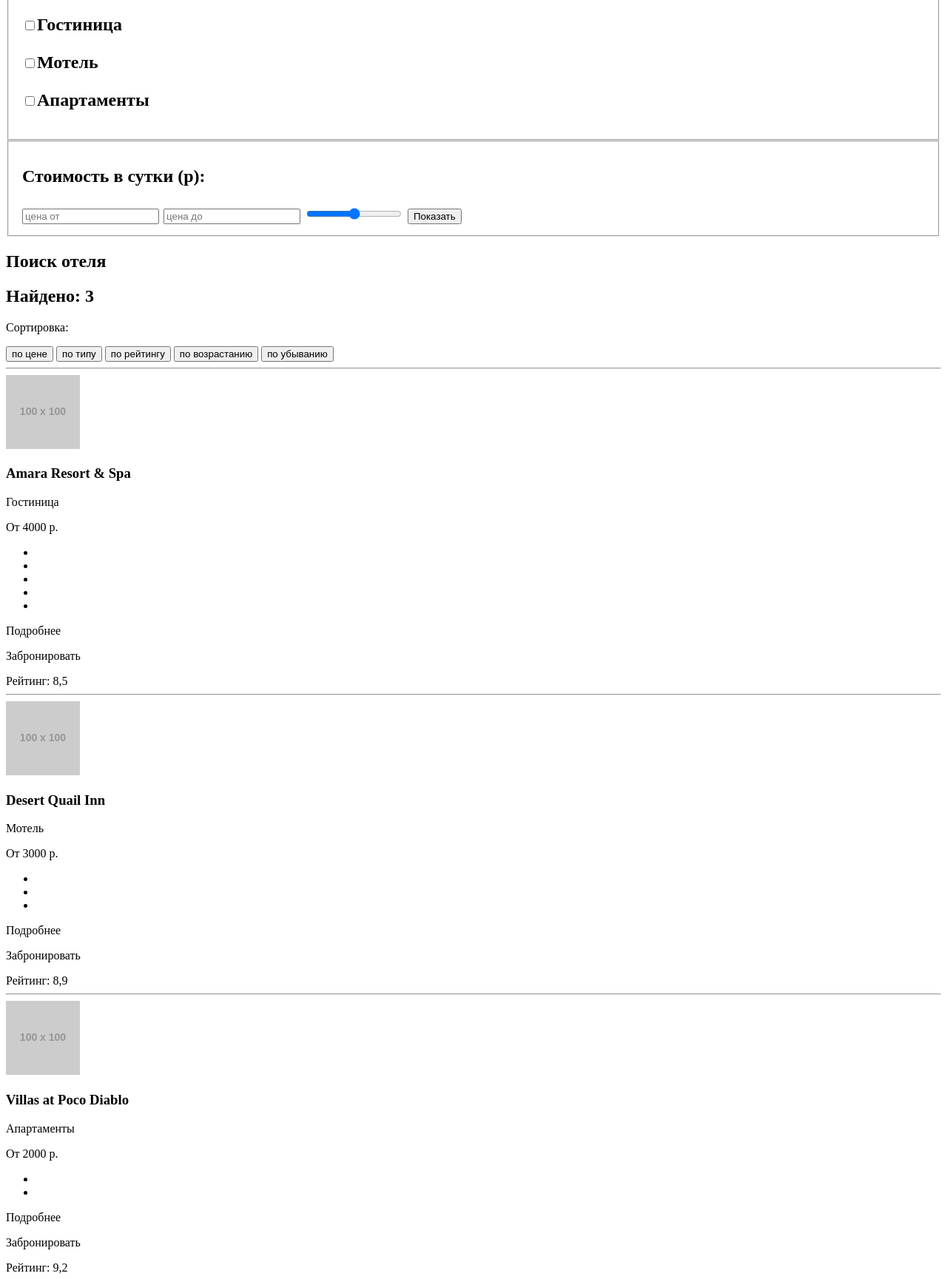
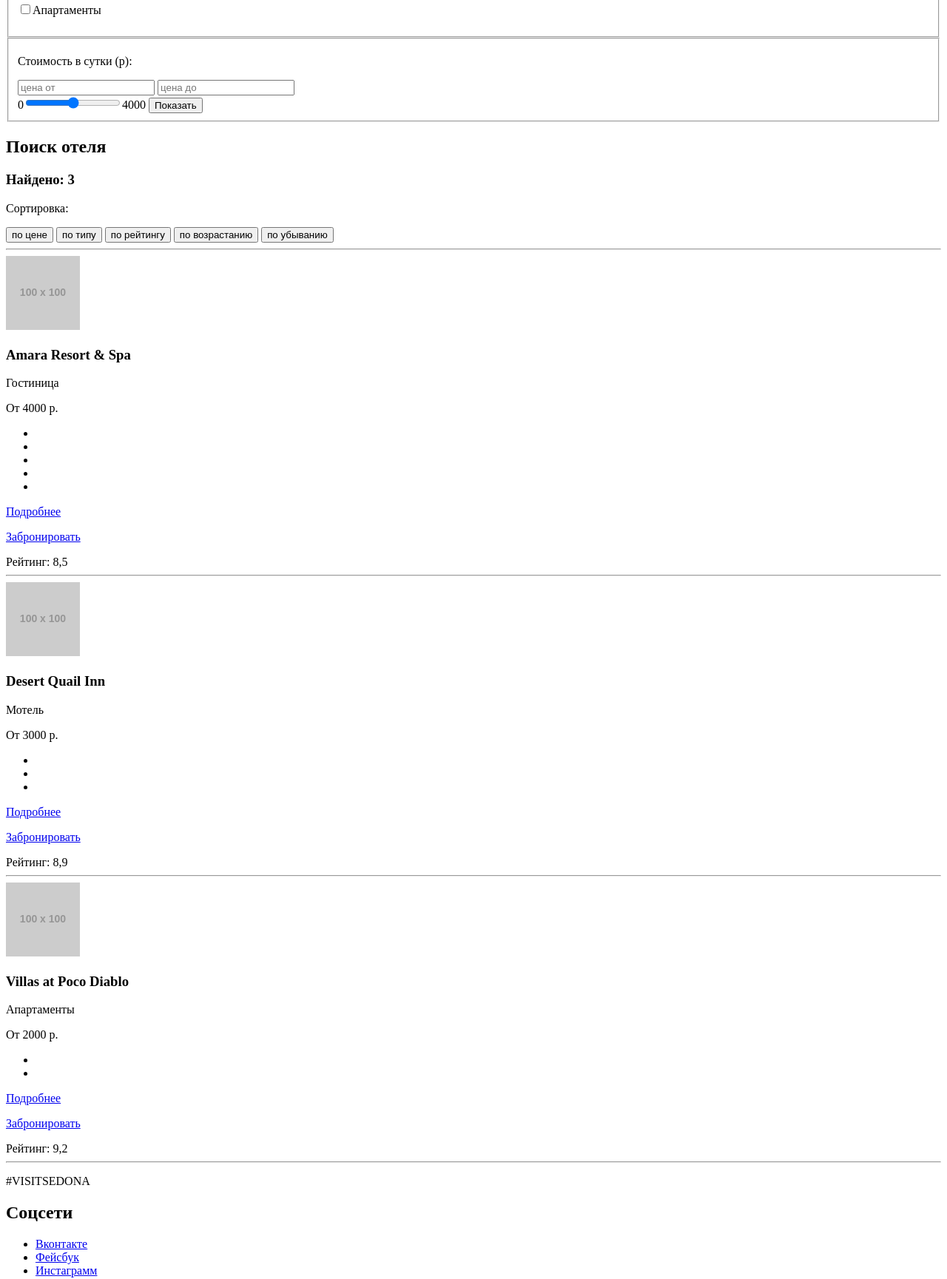
Before and after one commit to mikhaylov-alex/568755-sedona, a plain HTML site: page hotels.html in a window 1280 px wide. Shown: the part 607-2336 px from the top of the page at 74% size. Drawn offline with Linux system fonts and the light colour scheme; placeholder pictures from the web are drawn by us.

Commit message:
код проверен на валидаторе, внесены косметические и структурные изменения
 - Удален DIV с классом hotel из-за отсутсвия необходимости в его использовании
 - код выровнян по горизонтали, удалены лишние пробелы
 - исправлена ошибка в логотипе. Ссылка изменена с черновой на рабочую

```diff
--- a/hotels.html
+++ b/hotels.html
@@ -7,7 +7,7 @@
   <body>
       <h1>Седона</h1>
       <header class="main-header">
-        <a href="sedona-index.html"><img src="http://placehold.it/150x100" alt="logo"></a>
+        <a href="index.html"><img src="http://placehold.it/150x100" alt="logo"></a>
           <nav class="main-navigation">
         <ul class="site-navigation">
             <li><a href="info.html">Информация</a></li>
@@ -19,8 +19,7 @@
       </header>
 
 <main>
-
-      <h2 class="hidden">Поиск отеля<h2>
+  <h2 class="hidden">Поиск отеля</h2>
     <form class="search">
       <fieldset class="form-infrastructure">
         <legend>Инфраструктура</legend>
@@ -37,15 +36,15 @@
       <fieldset class="form-search">
         <p>Стоимость в сутки (р):</p>
         <input type="text" name="search-price-from" placeholder="цена от">
-            <input type="text" name="search-price-from" placeholder="цена до">
-            <input type="range" name="search-price-value" placeholder="цена" min="0" max="4000" step="1000" multiple="2">
+        <input type="text" name="search-price-from" placeholder="цена до"><br>
+        0<input type="range" name="search-price-value" min="0" max="4000" step="1000">4000
         <input type="button" name="search-results" value="Показать">
       </fieldset>
     </form>
 
   <h2>Поиск отеля</h2>
     <article class="sort">
-        <h2>Найдено: 3</h2>
+      <h3>Найдено: 3</h3>
         <p>Сортировка:</p>
         <input type="button" value="по цене">
         <input type="button" value="по типу">
@@ -53,12 +52,9 @@
         <input type="button" value="по возрастанию">
         <input type="button" value="по убыванию">
     </article>
-
-
 <hr>
   <div>
     <article>
-           <div class="hotel">
        <div class="hotel-photo">
         <img src="http://placehold.it/100x100" alt="photo-1">
         </div>
@@ -77,15 +73,13 @@
         </div>
 
         <div class="hotel-order">
-                    <p><a class="button">Подробнее</a></p>
-                      <p><a class="button">Забронировать</a></p>
+          <p><a class="button" href="#">Подробнее</a></p>
+          <p><a class="button" href="#">Забронировать</a></p>
           <span class="rating">Рейтинг: 8,5</span>
-                </div>
         </div>
     </article>
 <hr>
     <article>
-        <div class="hotel">
        <div class="hotel-photo">
         <img src="http://placehold.it/100x100" alt="photo-2">
       </div>
@@ -102,16 +96,13 @@
       </div>
 
       <div class="hotel-order">
-            <p><a>Подробнее</a></p>
-          <p><a>Забронировать</a></p>
+        <p><a href="#">Подробнее</a></p>
+        <p><a href="#">Забронировать</a></p>
         <span class="rating">Рейтинг: 8,9</span>
       </div>
-          </div>
     </article>
-
 <hr>
     <article>
-        <div class="hotel">
      <div class="hotel-photo">
      <img src="http://placehold.it/100x100" alt="photo-3">
       </div>
@@ -127,19 +118,18 @@
       </div>
 
       <div class="hotel-order">
-            <p><a>Подробнее</a></p>
-            <p><a>Забронировать</a></p>
+      <p><a href="#">Подробнее</a></p>
+      <p><a href="#">Забронировать</a></p>
       <span class="rating">Рейтинг: 9,2</span>
-            </div>
       </div>
     </article>
   </div>
+</main>
 <hr>
-    </main>
-
 <footer>
   <p>#VISITSEDONA</p>
     <article class="footer-social">
+       <h2 class="hidden">Соцсети</h2>
           <ul>
             <li><a class="social-button" href="#">Вконтакте</a></li>
             <li><a class="social-button" href="#">Фейсбук</a></li>
```
Lines whose indentation alone changed are shown as unchanged.
